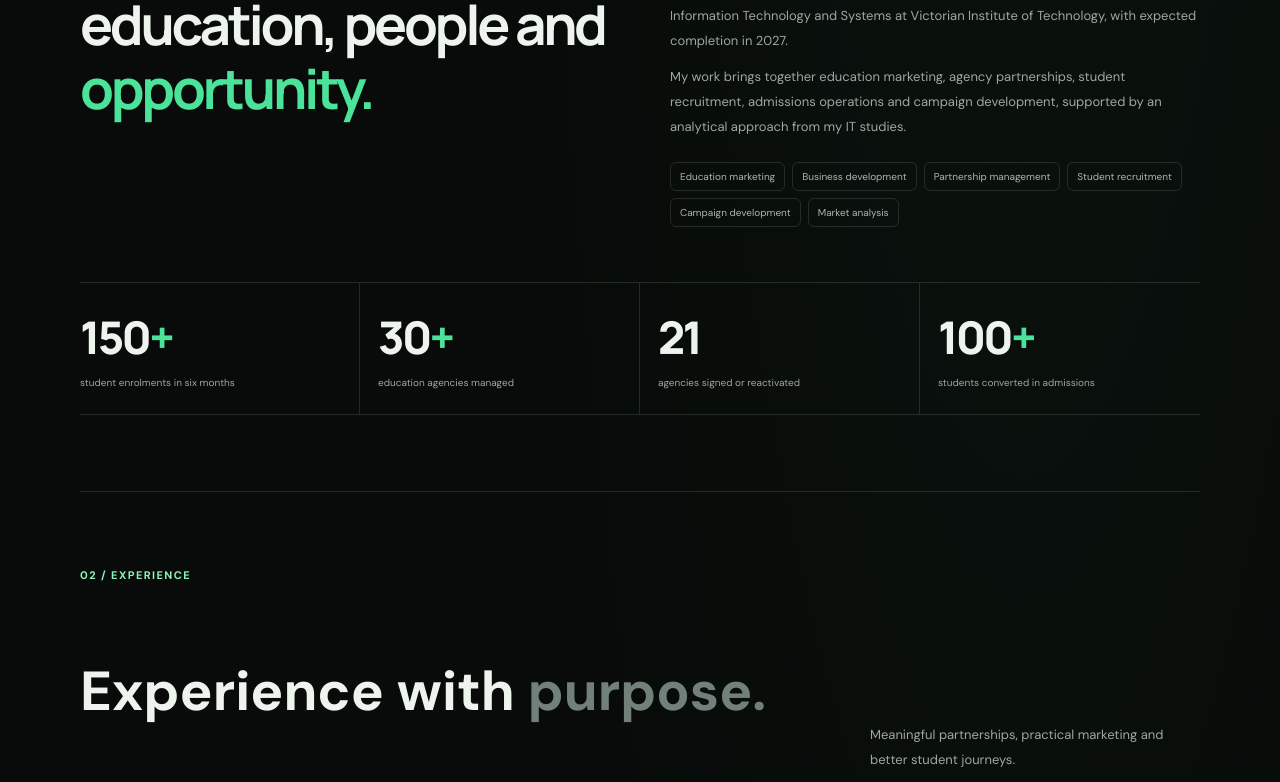
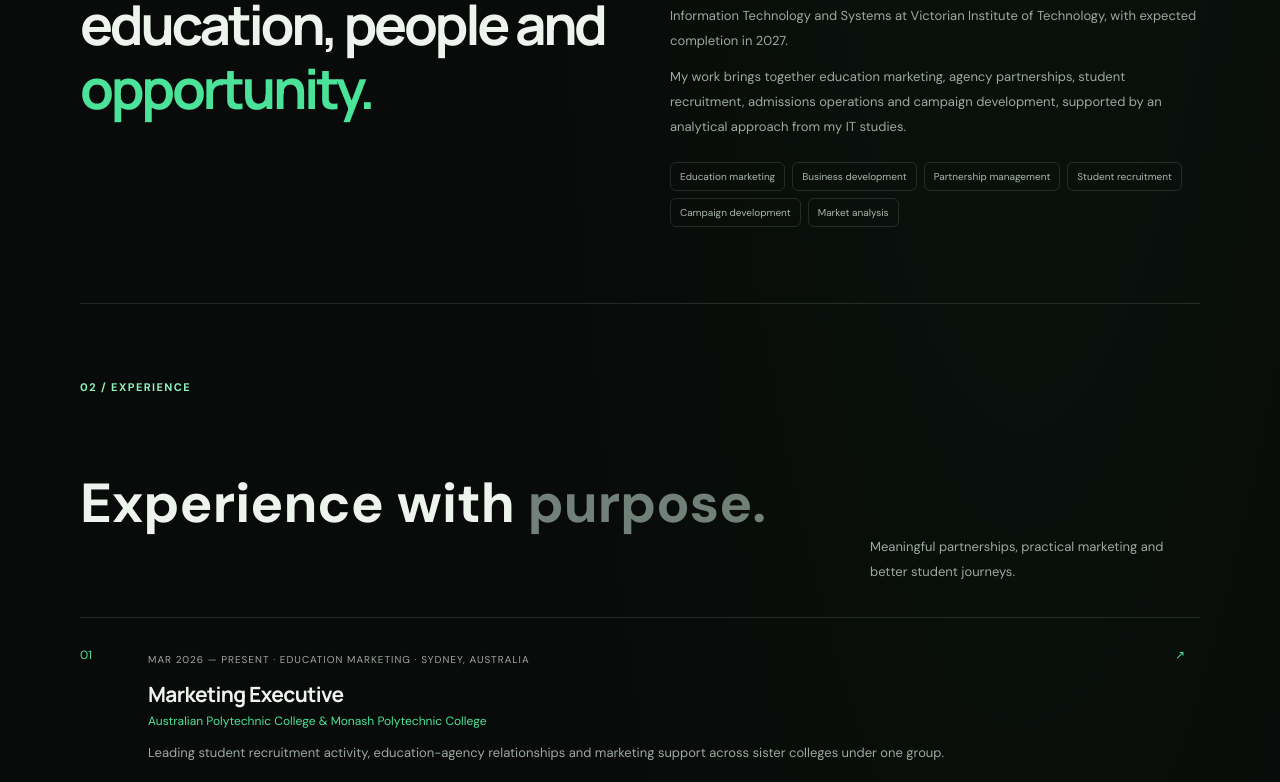
Before and after one commit to AdRakib0/sabbir-portfolio, a Next.js app: page / in a window 1280 px wide. Shown: the part 955-1737 px from the top of the page. Built offline with nearby package versions, Linux system fonts and the light colour scheme.

Commit message:
Remove homepage statistics section

```diff
--- a/app/page.tsx
+++ b/app/page.tsx
@@ -8,7 +8,7 @@ const recommendations = [
 export default function Home(){return <main className="wrap" id="home">
 <header className="nav"><a className="brand-lockup" href="#home"><span className="brand">S<span>.</span></span><span className="brand-copy"><b>RAKIBUL ISLAM SABBIR</b><small>MARKETING · TECHNOLOGY · GROWTH</small></span></a><nav className="links"><a href="#about">About</a><a href="#experience">Experience</a><a href="#work">Projects</a><a href="#services">Services</a><a href="#recommendations">Recommendations</a><a href="#contact">Contact</a></nav><a className="nav-cta" href="#contact">Let’s connect ↗</a></header>
 <section className="hero"><div><div className="eyebrow"><i/> OPEN TO MEANINGFUL OPPORTUNITIES</div><h1>Building ideas<br/>into <span className="green">real impact.</span></h1><p className="lead">{site.intro}</p><div className="actions"><a className="btn primary" href="#work">Explore my work ↗</a><a className="btn" href="#contact">Let’s connect →</a></div><div className="hero-caption"><span className="avatar-mark">RS</span><span><b>Marketing &amp; digital projects</b><small>Sydney, Australia · Working across ideas and execution</small></span></div></div><div className="hero-art"><div className="orbit orbit-one"/><div className="orbit orbit-two"/><div className="orbit orbit-three"/><div className="monogram">RS<small>IDEAS → IMPACT</small></div><div className="float-card card-strategy"><b>▣ &nbsp; Strategy first</b><small>Clear goals, useful work</small></div><div className="float-card card-tech"><b>⌘ &nbsp; Tech minded</b><small>Curious by design</small></div><div className="float-card card-learning"><b>▥ &nbsp; Always learning</b><small>Better, every iteration</small></div><small className="art-note">A LITTLE STRATEGY. A LOT OF CURIOSITY.</small></div><a className="scroll-note" href="#about">SCROLL TO EXPLORE ↓</a></section>
-<section id="about"><div className="kicker">01 / ABOUT</div><div className="about"><h2>Connecting education, people and <span className="green">opportunity.</span></h2><div><p>{site.about}</p><p>My work brings together education marketing, agency partnerships, student recruitment, admissions operations and campaign development, supported by an analytical approach from my IT studies.</p><div className="skills">{site.skills.map((s:string)=><span key={s}>{s}</span>)}</div></div></div><div className="stats"><div><b>150<span>+</span></b><p>student enrolments in six months</p></div><div><b>30<span>+</span></b><p>education agencies managed</p></div><div><b>21</b><p>agencies signed or reactivated</p></div><div><b>100<span>+</span></b><p>students converted in admissions</p></div></div></section>
+<section id="about"><div className="kicker">01 / ABOUT</div><div className="about"><h2>Connecting education, people and <span className="green">opportunity.</span></h2><div><p>{site.about}</p><p>My work brings together education marketing, agency partnerships, student recruitment, admissions operations and campaign development, supported by an analytical approach from my IT studies.</p><div className="skills">{site.skills.map((s:string)=><span key={s}>{s}</span>)}</div></div></div></section>
 <section id="experience"><div className="kicker">02 / EXPERIENCE</div><div className="section-heading"><h2>Experience with <span className="muted">purpose.</span></h2><p>Meaningful partnerships, practical marketing and better student journeys.</p></div><div className="timeline">{site.experience.map((x:Item,i:number)=><article className="role" key={x.company}><span className="number">0{i+1}</span><div><small>{x.period} · {x.category}</small><h3>{x.role}</h3><div className="company">{x.company}</div><p>{x.description}</p><ul>{x.bullets?.map((b:string)=><li key={b}>{b}</li>)}</ul></div><span className="arrow">↗</span></article>)}</div><div className="education-line"><span>EDUCATION</span><div><b>Bachelor of Information Technology and Systems</b><small>Victorian Institute of Technology · Sydney · Expected completion 2027</small></div></div></section>
 <section id="work"><div className="kicker">03 / SELECTED WORK</div><div className="section-heading"><h2>Ideas made <span className="muted">tangible.</span></h2><p>A selection of projects across marketing, education and technology.</p></div><div className="work-grid">{site.projects.map((x:Item,i:number)=><article className="work" key={x.title}><div className={"art art"+i}><small>0{i+1}</small><b>{i===0?"⌂":"➤"}</b></div><div className="work-category">{x.category}</div><h3>{x.title}</h3><p>{x.description}</p><div className="tags"><span>Strategy</span><span>Content</span><span>Design</span></div><a className="work-link" href="#contact">Discuss project <span>↗</span></a></article>)}</div></section>
 <section id="services"><div className="kicker">04 / WHAT I BRING</div><div className="section-heading"><h2>From first conversation to <span className="green">lasting partnership.</span></h2></div><div className="services">{site.services.map((x:Item,i:number)=><article key={x.title}><small>0{i+1}</small><h3>{x.title}</h3><p>{x.description}</p></article>)}</div></section>
```
